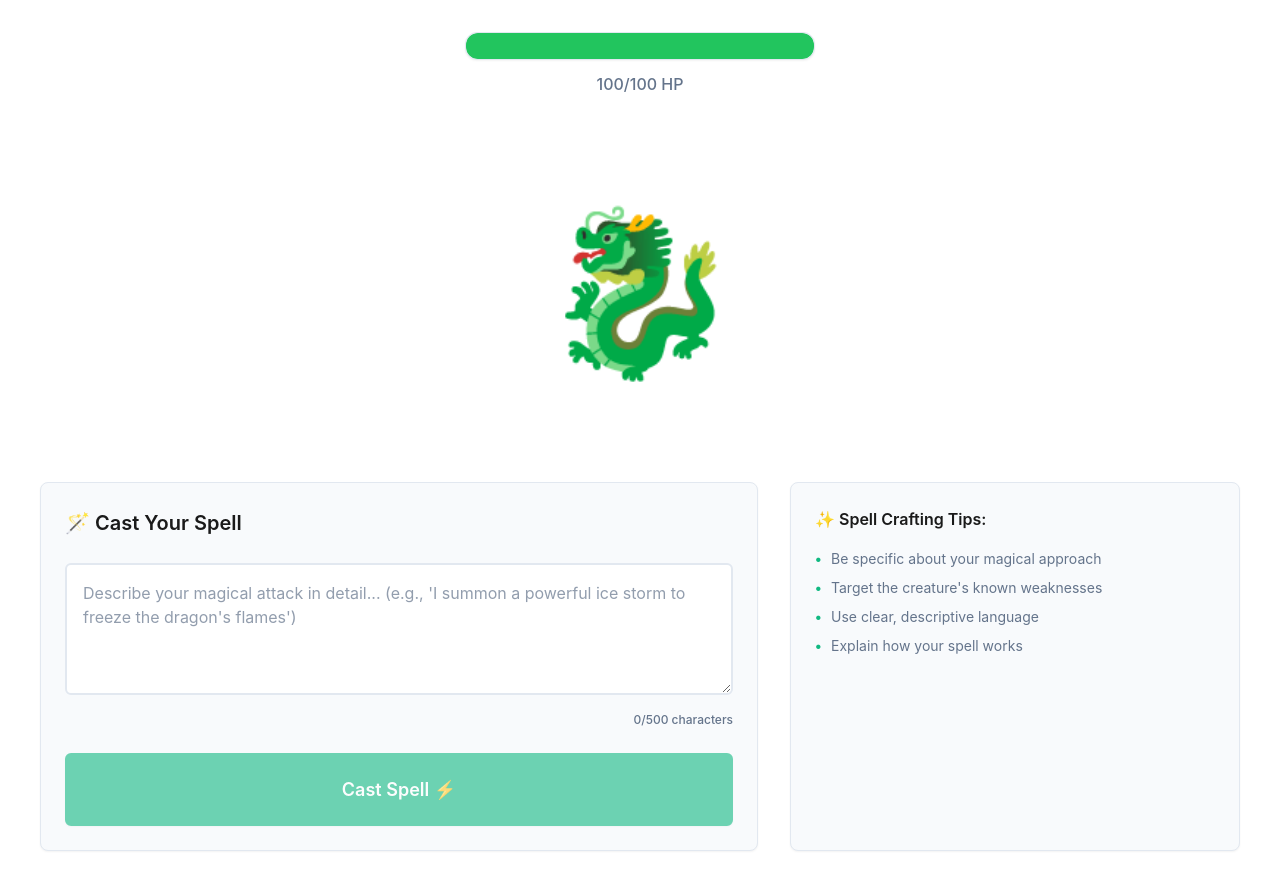
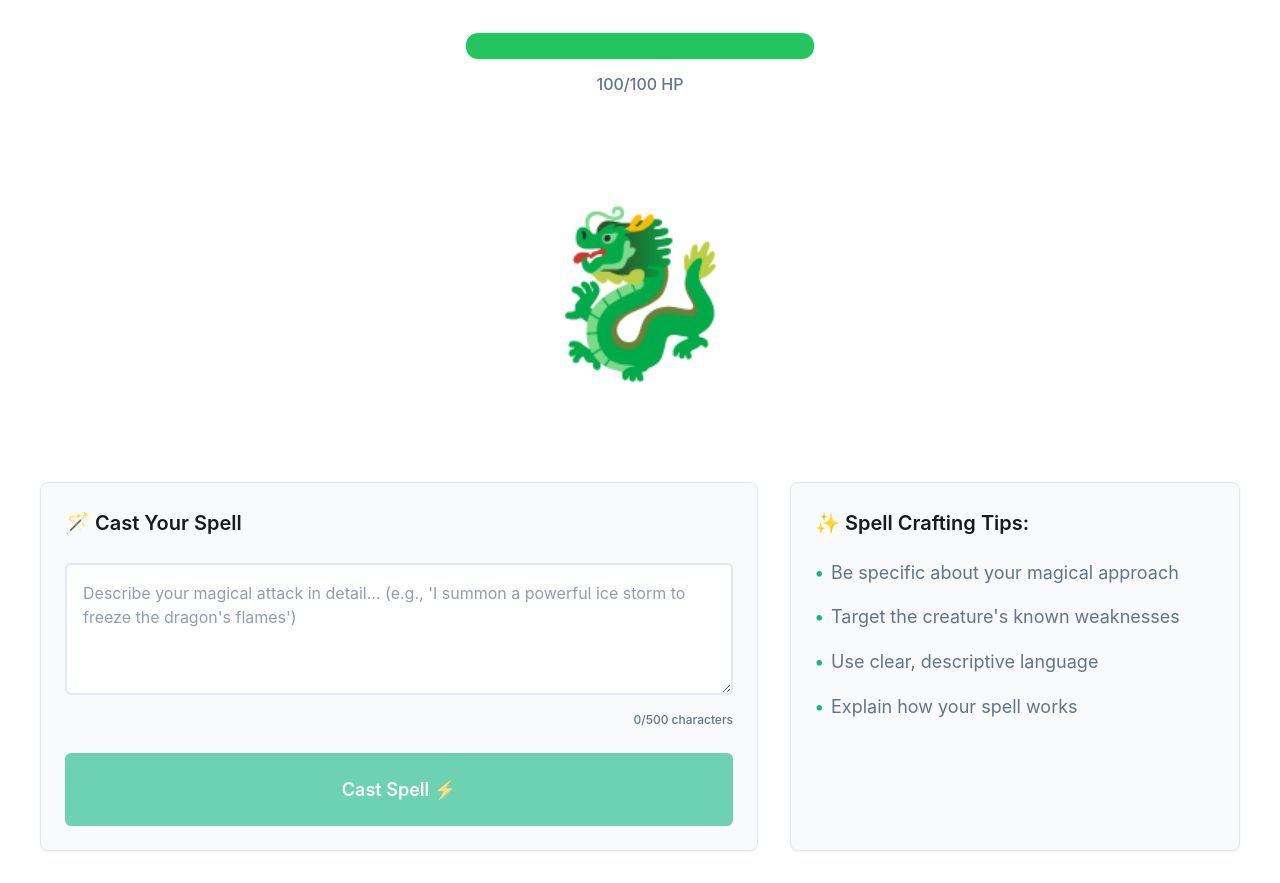
Before and after one commit to burneikis/Prompt-Wizard, a React (Create React App) app in the folder frontend/: page / in a window 1280 px wide. Built offline with nearby package versions, Linux system fonts and the light colour scheme.

Commit message:
font sizing

```diff
--- a/frontend/src/App.css
+++ b/frontend/src/App.css
@@ -538,8 +538,14 @@ body {
 .spell-tips h4 {
   color: var(--text-primary);
   margin-bottom: var(--spacing-sm);
-  font-size: 1rem;
+  font-size: 1.125rem;
   font-weight: 600;
+}
+
+@media (min-width: 640px) {
+  .spell-tips h4 {
+    font-size: 1.25rem;
+  }
 }
 
 .spell-tips ul {
@@ -549,11 +555,18 @@ body {
 }
 
 .spell-tips li {
-  padding: 0.25rem 0 0.25rem 1rem;
+  padding: 0.375rem 0 0.375rem 1rem;
   color: var(--text-secondary);
   position: relative;
-  font-size: 0.875rem;
-  line-height: 1.5;
+  font-size: 1rem;
+  line-height: 1.6;
+}
+
+@media (min-width: 640px) {
+  .spell-tips li {
+    font-size: 1.125rem;
+    padding: 0.5rem 0 0.5rem 1rem;
+  }
 }
 
 .spell-tips li::before {
```
